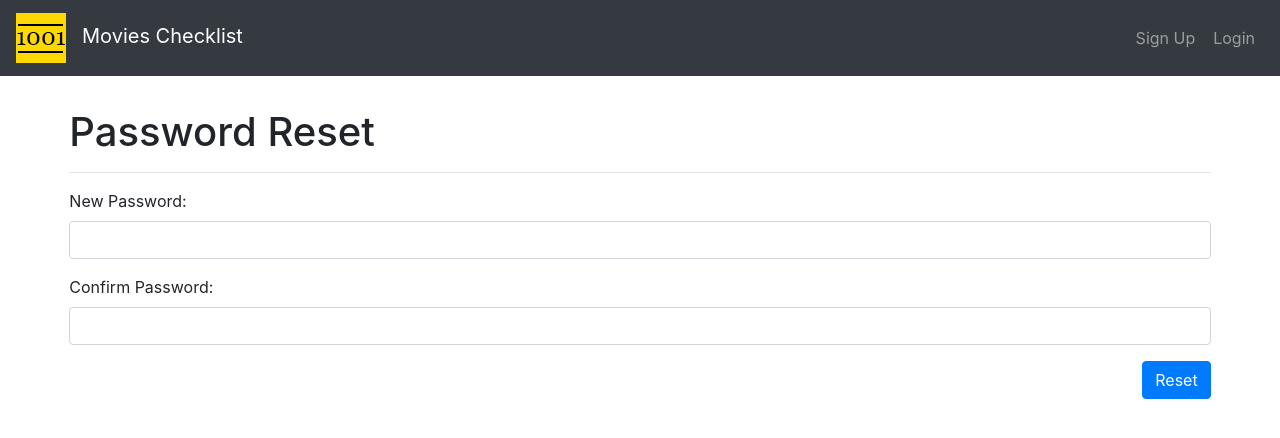
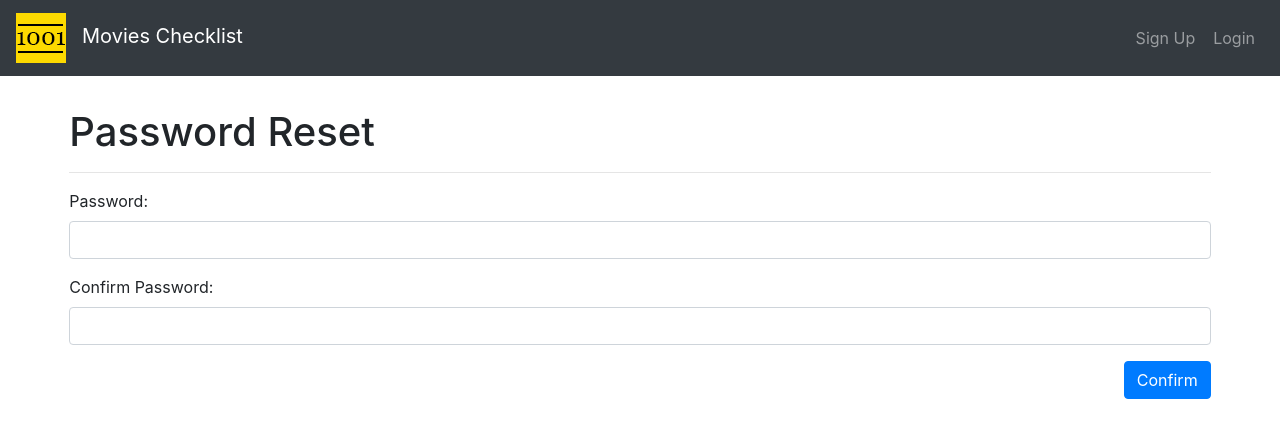
Before and after one commit to briandkim93/1001MoviesChecklist, a React (Create React App) app in the folder frontend/: page /reset/1/1 in a window 1280 px wide. Shown: the top 438 px of the page. Built offline with nearby package versions, Linux system fonts and the light colour scheme.

Commit message:
Implement password reset view and request functionlaity

```diff
--- a/frontend/src/actions/index.js
+++ b/frontend/src/actions/index.js
@@ -92,3 +92,20 @@ export function sendResetPasswordLink(email) {
     payload: request
   }
 }
+
+export function confirmResetPassword(password1, password2, uid, token) {
+  const request = axios.post(
+    `${API_BASE_URL}auth/password/reset/confirm`, {
+      new_password1: password1,
+      new_password2: password2,
+      uid: uid,
+      token: token,
+    }
+  ).catch(error => {
+    return error.response;
+  });
+  return {
+    type: ACTION_TYPES.CONFIRM_RESET_PASSWORD,
+    payload: request
+  }
+}
--- a/frontend/src/actions/types.js
+++ b/frontend/src/actions/types.js
@@ -9,6 +9,7 @@ const ACTION_TYPES = {
   LOGIN: 'LOGIN',
   LOGOUT: 'LOGOUT',
   SEND_RESET_PASSWORD_LINK: 'SEND_RESET_PASSWORD_LINK',
+  CONFIRM_RESET_PASSWORD: 'CONFIRM_RESET_PASSWORD',
 };
 
 export default ACTION_TYPES;
--- a/frontend/src/containers/PasswordReset/PasswordReset.js
+++ b/frontend/src/containers/PasswordReset/PasswordReset.js
@@ -2,26 +2,118 @@ import React, { Component } from 'react';
 import { bindActionCreators } from 'redux';
 import { connect } from 'react-redux';
 
+import { confirmResetPassword } from '../../actions'
+
 class PasswordReset extends Component {
+  constructor(props) {
+    super(props);
+
+    this.state = {
+      password1: '',
+      password2: '',
+      response: {status: 0, message: ''}
+    }
+
+    this.handleInputChange = this.handleInputChange.bind(this);
+    this.handleFormSubmit = this.handleFormSubmit.bind(this);
+  }
+  handleInputChange(event) {
+    this.setState({[event.target.id.replace('reset-', '')]: event.target.value});
+  }
+  handleFormSubmit(event) {
+    event.preventDefault();
+    if (this.state.password1 !== '' || this.state.password2 !== '') {
+      if (this.state.password1.length >= 8) {
+        if (this.state.password1.length <= 128) {
+          if (this.state.password1 === this.state.password2) {
+            this.props.confirmResetPassword(this.state.password1, this.state.password2, this.props.match.params.uid, this.props.match.params.token);
+          } else if (this.state.password1 !== this.state.password2) {
+            this.setState({
+              password1: '',
+              password2: '',
+              response: {status: 0, message: 'Passwords did not match, please try again.'}
+            });
+          }
+        } else if (this.state.password1.length > 128) {
+          this.setState({
+            password1: '',
+            password2: '',
+            response: {status: 0, message: 'Password must not exceed 128 characters.'}
+          });
+        }
+      } else if (this.state.password1.length < 8) {
+          this.setState({
+            password1: '',
+            password2: '',
+            response: {status: 0, message: 'Password must be at least 8 characters.'}
+          });
+      }
+    } else if (this.state.username === '' || this.state.email === '' || this.state.password1 === '' || this.state.password2 === '') {
+      this.setState({response: {status: 0, message: 'Please do not leave any blank fields.'}});
+    }
+  }
+  componentDidUpdate(prevProps) {
+    if (this.props.passwordResetStatus !== prevProps.passwordResetStatus) {
+      this.setState({
+        password1: '',
+        password2: '',
+        response: {status: 0, message: ''}
+      });
+      if (this.props.passwordResetStatus.status === 201) {
+        this.setState({
+          password1: '',
+          password2: '',
+          response: {status: 1, message: 'Password reset successfully! Please login to continue.'}
+        });
+      } else if (this.props.passwordResetStatus.status === 400 && this.props.passwordResetStatus.data.hasOwnProperty('new_password1')) {
+          this.setState({
+            response: {status: 0, message: this.props.passwordResetStatus.data.new_password1[0]}
+          });
+      } else if (this.props.passwordResetStatus.status === 400 && this.props.passwordResetStatus.data.hasOwnProperty('new_password2')) {
+          this.setState({
+            response: {status: 0, message: this.props.passwordResetStatus.data.new_password2[0]}
+          });
+      } else if (this.props.passwordResetStatus.status === 400 && this.props.passwordResetStatus.data.hasOwnProperty('uid')) {
+          this.setState({
+            response: {status: 0, message: 'This link has expired.'}
+          });
+      } else if (this.props.passwordResetStatus.status === 400 && this.props.passwordResetStatus.data.hasOwnProperty('token')) {
+          this.setState({
+            response: {status: 0, message: 'This link has expired.'}
+          });
+      }
+    }
+  }
   render() {
     return (
       <div className="row justify-content-center mt-3">
-        <form className="col-11 center-block p-3" encType='multipart/form-data' onSubmit={this.handleSubmitForm}>
+        <form className="col-11 center-block p-3" encType='multipart/form-data' onSubmit={this.handleFormSubmit}>
           <h1 className="mb-1">Password Reset</h1>
           <hr />
           <div className="form-group">
-            <label htmlFor="username">New Password:</label>
-            <input type="text" className="form-control" id="username" />
+            <label htmlFor="reset-password1">Password:</label>
+            <input type="password" className="form-control" id="reset-password1" value={this.state.password1} onChange={this.handleInputChange} />
           </div>
           <div className="form-group">
-            <label htmlFor="password">Confirm Password:</label>
-            <input type="password" className="form-control" id="password" />
+            <label htmlFor="reset-password2">Confirm Password:</label>
+            <input type="password" className="form-control" id="reset-password2" value={this.state.password2} onChange={this.handleInputChange} />
           </div>
-          <button type="submit" className="btn btn-primary float-right">Reset</button>
+          <div className="text-danger small">
+            {this.state.response.status === 0 && this.state.response.message}
+          </div>
+          <button type="submit" className="btn btn-primary float-right">Confirm</button>
         </form>
       </div>
     );
   }
 }
 
-export default connect(null, null)(PasswordReset);
+function mapStateToProps(state) {
+  return {passwordResetStatus: state.passwordResetStatus}
+}
+
+function mapDispatchToProps(dispatch) {
+  return bindActionCreators({confirmResetPassword: confirmResetPassword}, dispatch)
+}
+
+export default connect(mapStateToProps, mapDispatchToProps)(PasswordReset);
--- /dev/null
+++ b/frontend/src/reducers/PasswordResetStatusReducer.js
@@ -0,0 +1,12 @@
+import ACTION_TYPES from '../actions/types';
+
+function PasswordResetStatusReducer(state={}, action) {
+  switch (action.type) {
+    case ACTION_TYPES.CONFIRM_RESET_PASSWORD:
+      return action.payload;
+    default:
+      return state;
+  }
+}
+
+export default PasswordResetStatusReducer;
--- a/frontend/src/reducers/index.js
+++ b/frontend/src/reducers/index.js
@@ -5,7 +5,8 @@ import ToggleLoginReducer from './ToggleLoginReducer';
 import ToggleResetReducer from './ToggleResetReducer';
 import SignupStatusReducer from './SignupStatusReducer';
 import LoginStatusReducer from './LoginStatusReducer';
-import passwordLinkStatusReducer from './passwordLinkStatusReducer';
+import PasswordLinkStatusReducer from './PasswordLinkStatusReducer';
+import PasswordResetStatusReducer from './PasswordResetStatusReducer';
 import TokenReducer from './TokenReducer';
 
 const rootReducer = combineReducers({
@@ -14,7 +15,8 @@ const rootReducer = combineReducers({
   displayReset: ToggleResetReducer,
   signupStatus: SignupStatusReducer,
   loginStatus: LoginStatusReducer,
-  passwordLinkStatusReducer: passwordLinkStatusReducer,
+  passwordLinkStatus: PasswordLinkStatusReducer,
+  passwordResetStatus: PasswordResetStatusReducer,
   token: TokenReducer
 });
 
```
Also changed, not shown: 1 other file (tests, documents, lock files or other folders).
